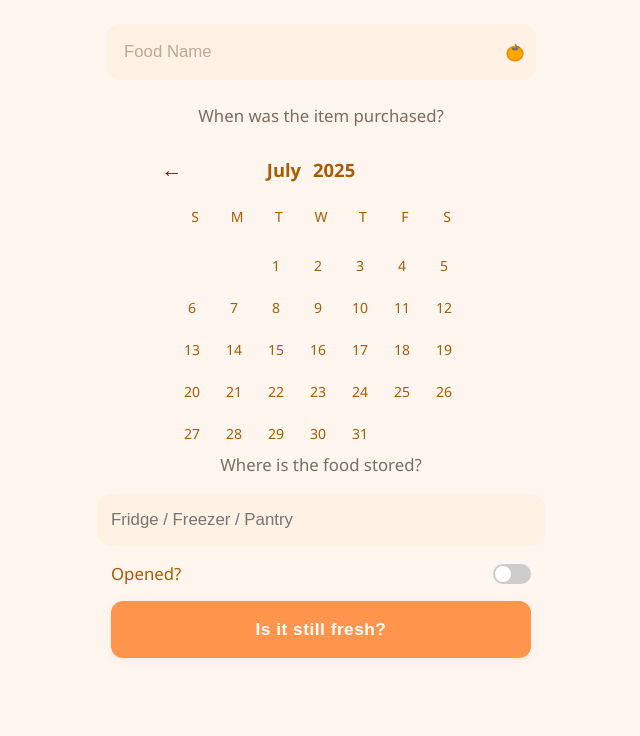
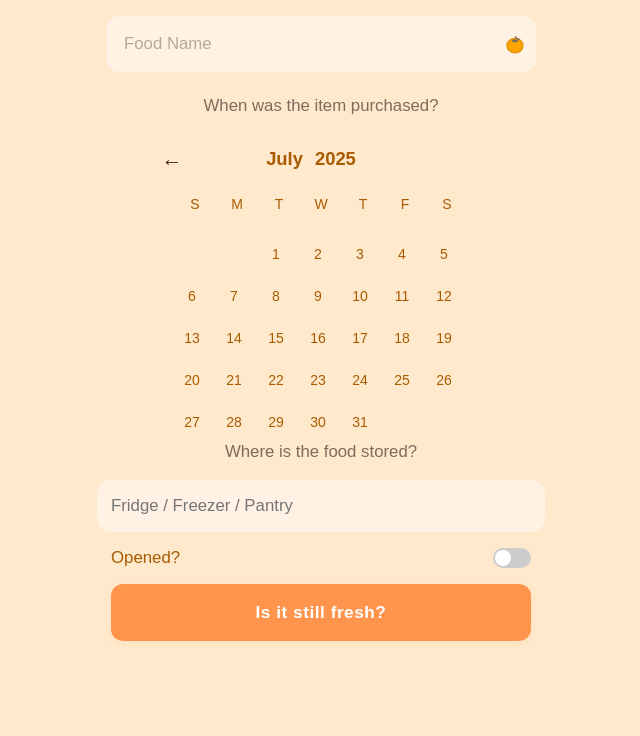
Before and after one commit to masalaa/FoodWaste, a website: page public/checker/checker.html in a window 1280 px wide. Shown: the part 124-860 px from the top of the page, without its empty margins (319-959 px from the left). Before the commit the page ends 830 px from the top, so only its background shows below. Drawn offline with Linux system fonts and the light colour scheme.

Commit message:
added pages colour

```diff
--- a/public/checker/checker.css
+++ b/public/checker/checker.css
@@ -1,9 +1,13 @@
 /* Calendar Styles */
 
-body {
-  background-color: #FFF6EF;
+body, html {
   margin: 0;
-  font-family: 'Segoe UI', Arial, sans-serif;
+  padding: 0;
+  min-height: 100vh;
+  background: #FFE9CC;
+  font-family: 'Fredoka', Arial, sans-serif;
+  color: #4A1F0F;
+  box-sizing: border-box;
 }
 
 .container {
```
